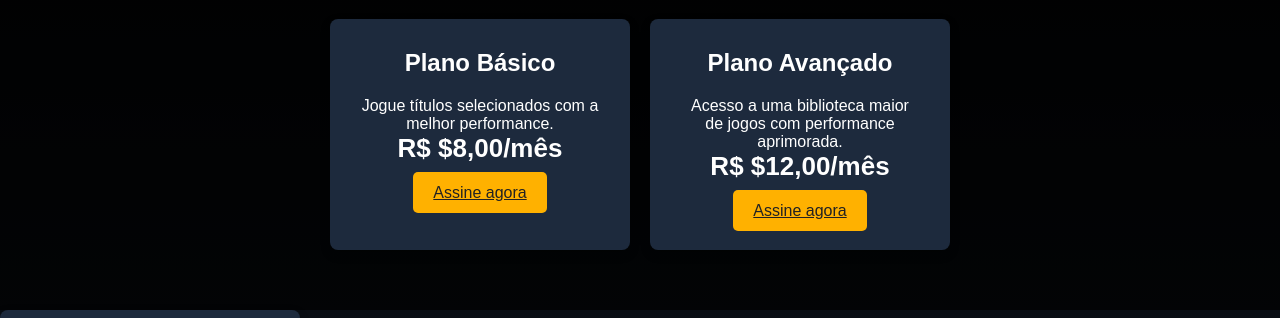
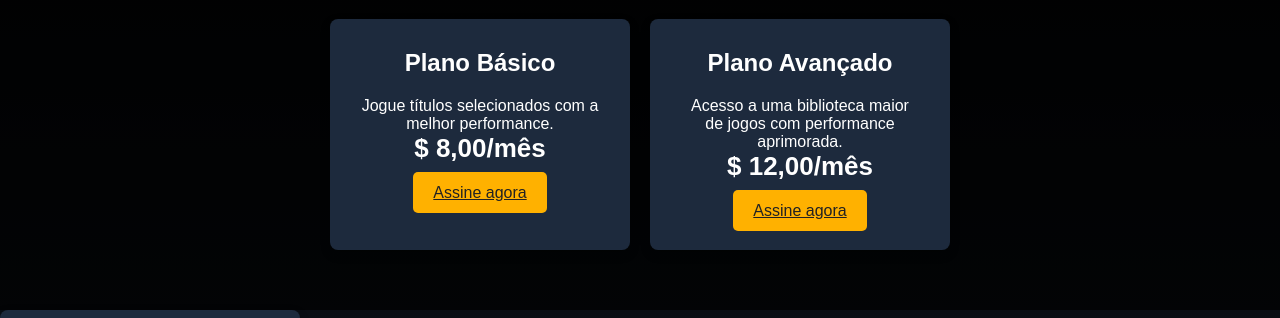
Before and after one commit to Gustaa00/site-zenit-atualizado, a plain HTML site: page planos.html in a window 1280 px wide. Shown: the part 202-520 px from the top of the page. Drawn offline with Linux system fonts and the light colour scheme.

Commit message:
Update planos.html

```diff
--- a/planos.html
+++ b/planos.html
@@ -29,13 +29,13 @@
       <div class="plano">
         <h3>Plano Básico</h3>
         <p>Jogue títulos selecionados com a melhor performance.</p>
-        <div class="preco">R$ <span id="preco-basico">$8,00</span>/mês</div>
+        <div class="preco">$ <span id="preco-basico">8,00</span>/mês</div>
         <a href="#" class="btn-assinatura">Assine agora</a>
       </div>
       <div class="plano">
         <h3>Plano Avançado</h3>
         <p>Acesso a uma biblioteca maior de jogos com performance aprimorada.</p>
-        <div class="preco">R$ <span id="preco-avancado">$12,00</span>/mês</div>
+        <div class="preco">$ <span id="preco-avancado">12,00</span>/mês</div>
         <a href="#" class="btn-assinatura">Assine agora</a>
       </div>
     </section>
```
